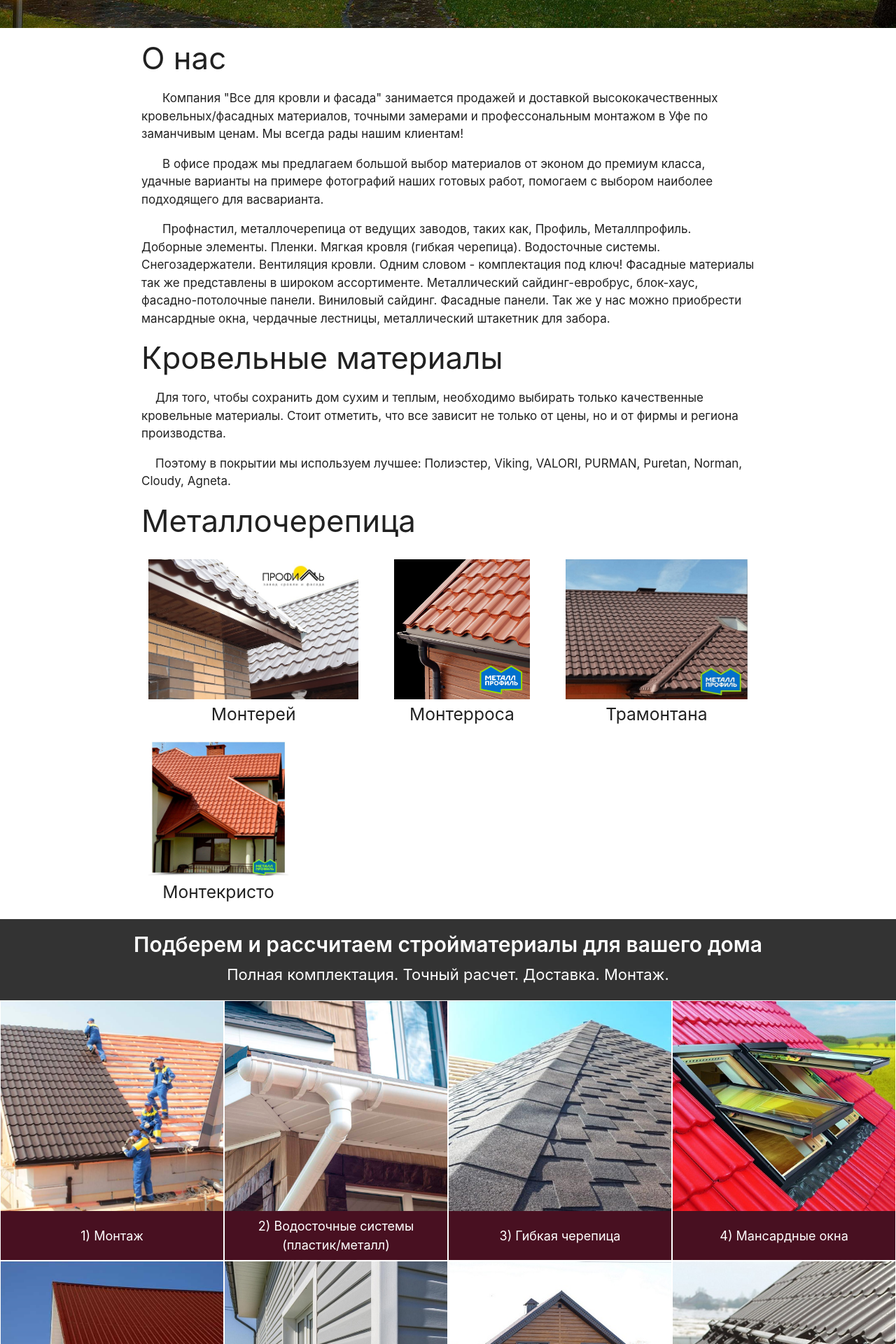
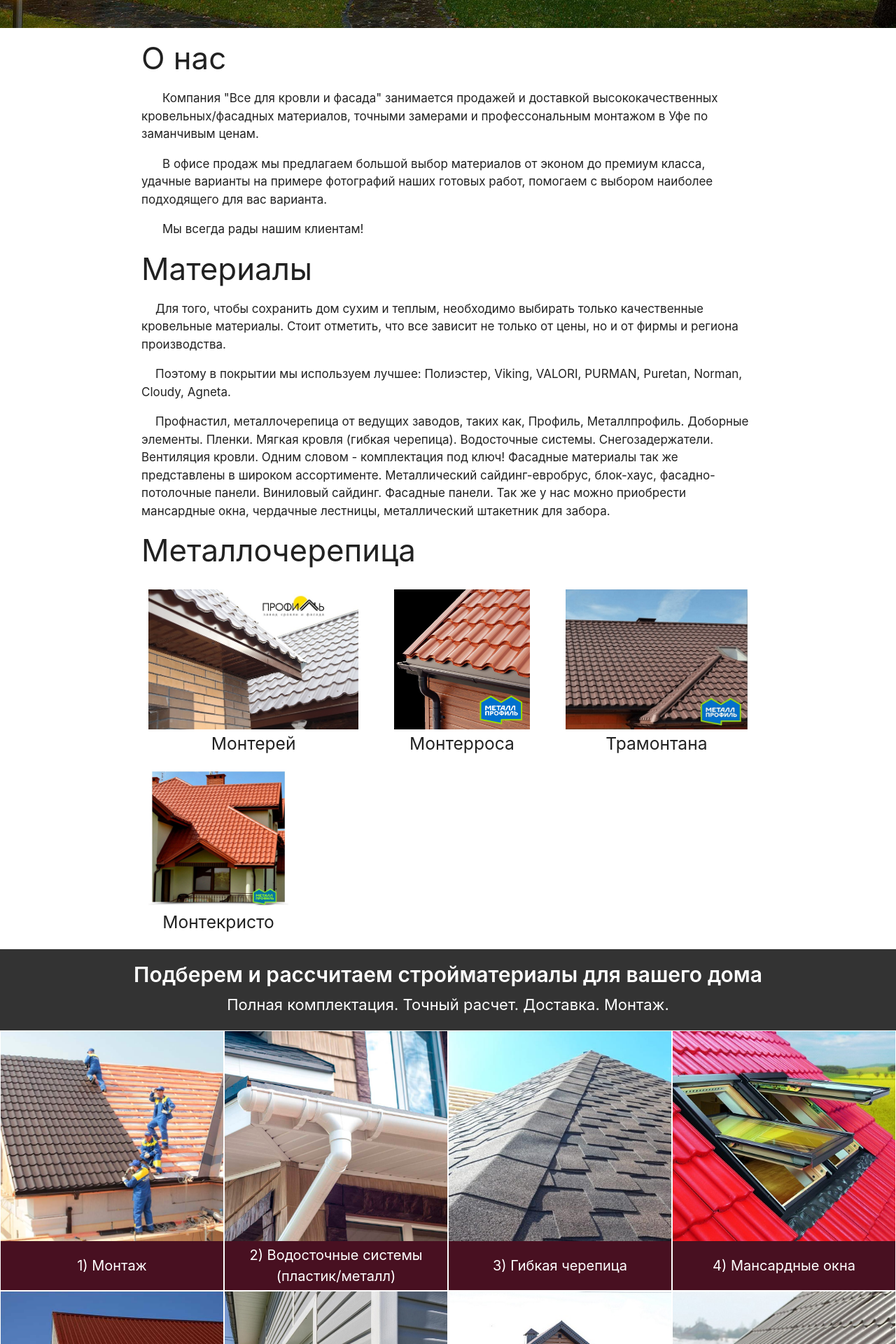
Before and after one commit to kozh-0/roofing, a React (Create React App) app: page / in a window 1280 px wide. Shown: the part 760-2680 px from the top of the page at 70% size. Built offline with nearby package versions, Linux system fonts and the light colour scheme.

Commit message:
text change in about + css improvement

```diff
--- a/src/Components/Bottom.jsx
+++ b/src/Components/Bottom.jsx
@@ -29,8 +29,10 @@ export default function Bottom() {
 
         <div className="middle_sales container">
             <img className="pulsate" style={{borderRadius: '15%'}} src={Sales} alt="sale" />
-            <p>При покупке металлочерепицы скидка на водосточные системы 10-15% <br />
-            Скидка зависит от материала и его количества</p>
+            <div>
+                <p>При покупке металлочерепицы скидка на водосточные системы 10-15%</p>
+                <p>Скидка зависит от материала и его количества.</p>
+            </div>
         </div>
     </section>
 
--- a/src/Components/LeafletMAP.jsx
+++ b/src/Components/LeafletMAP.jsx
@@ -12,7 +12,7 @@ export default function LeafletMAP() {
         />
         <Marker style={{width: '40px'}} position={position}>
             <Popup >
-                <h6>Мы здесь :)<br />Приходите за покупками!<br />Индустриальное ш. 44/1</h6>
+                <h6>Мы здесь - приходите :)<br />Индустриальное ш. 44/1</h6>
             </Popup>
         </Marker>
         </MapContainer>
--- a/src/Components/Middle.jsx
+++ b/src/Components/Middle.jsx
@@ -8,11 +8,12 @@ export default function Middle() {
         <div>
             <h3>О нас</h3>
             <div style={{textIndent: '30px'}}>
-                <p>Компания "Все для кровли и фасада" занимается продажей и доставкой высококачественных кровельных/фасадных материалов, точными замерами и профессональным монтажом в Уфе по заманчивым ценам. Мы всегда рады нашим клиентам!</p>
+                <p>Компания "Все для кровли и фасада" занимается продажей и доставкой высококачественных кровельных/фасадных материалов, точными замерами и профессональным монтажом в Уфе по заманчивым ценам.</p>
 
-                <p>В офисе продаж мы предлагаем большой выбор материалов от эконом до премиум класса, удачные варианты на примере фотографий наших готовых работ, помогаем с выбором наиболее подходящего для васварианта.</p>
+                <p>В офисе продаж мы предлагаем большой выбор материалов от эконом до премиум класса, удачные варианты на примере фотографий наших готовых работ, помогаем с выбором наиболее подходящего для вас варианта.</p>
 
-                <p>Профнастил, металлочерепица от ведущих заводов, таких как, Профиль, Металлпрофиль. Доборные элементы. Пленки. Мягкая кровля (гибкая черепица). Водосточные системы. Снегозадержатели. Вентиляция кровли. Одним словом - комплектация под ключ! Фасадные материалы так же представлены в широком ассортименте. Металлический сайдинг-евробрус, блок-хаус, фасадно-потолочные панели.  Виниловый сайдинг. Фасадные панели. Так же у нас можно приобрести мансардные окна, чердачные лестницы, металлический штакетник для забора.</p>
+
+                <p>Мы всегда рады нашим клиентам!</p>
 
 
 
@@ -20,10 +21,12 @@ export default function Middle() {
         </div>
 
         <div className="middle_roofing_materials">
-            <h3>Кровельные материалы</h3>
+            <h3>Материалы</h3>
             <p>Для того, чтобы сохранить дом сухим и теплым, необходимо выбирать только качественные кровельные материалы.
             Стоит отметить, что все зависит не только от цены, но и от фирмы и региона производства.</p>
             <p>Поэтому в покрытии мы используем лучшее: Полиэстер, Viking, VALORI, PURMAN, Puretan, Norman, Cloudy, Agneta.</p>
+
+            <p>Профнастил, металлочерепица от ведущих заводов, таких как, Профиль, Металлпрофиль. Доборные элементы. Пленки. Мягкая кровля (гибкая черепица). Водосточные системы. Снегозадержатели. Вентиляция кровли. Одним словом - комплектация под ключ! Фасадные материалы так же представлены в широком ассортименте. Металлический сайдинг-евробрус, блок-хаус, фасадно-потолочные панели.  Виниловый сайдинг. Фасадные панели. Так же у нас можно приобрести мансардные окна, чердачные лестницы, металлический штакетник для забора.</p>
         </div>
 
         <div>
--- a/src/Components/Portfolio.jsx
+++ b/src/Components/Portfolio.jsx
@@ -12,8 +12,8 @@ export default function Portfolio() {
     const next = () => setCurrent(current >= length - 1 ? 0 : current + 1);
 
   return (
-    <section className="portfolio container">
-        <h3 style={{marginTop: '0'}}>Примеры наших работ</h3>
+    <section className="portfolio">
+        <h3 className='container' style={{padding: '20px 0'}}>Примеры наших работ</h3>
             <div className='portfolio_doposle'>
                 <div>
                     <img src={doImg} alt="portfolioIMG" />
@@ -25,7 +25,7 @@ export default function Portfolio() {
                 </div>
             </div>
 
-            <div className="portfolio_slider">
+            <div className="portfolio_slider container">
                     <div className="portfolio_slider_inner">
                         <div
                             className="portfolio_slider_inner_item"
--- a/src/index.scss
+++ b/src/index.scss
@@ -159,15 +159,13 @@ header {
           margin: 0;
           padding: 10px 5px;
           color: white;
-          font-size: 18px;
+          font-size: 20px;
           background: rgb(72, 16, 33);
         }
       }
     }
 
     .middle_services_title {
-      // background: orange;
-
       background: #333;
       color: white;
       text-align: center;
@@ -190,7 +188,13 @@ header {
     @extend %flex_center;
     justify-content: space-evenly;
     img { width: 250px }
-    p { margin-left: 3% }
+    div {
+      margin-left: 3%;
+      p {
+        text-indent: 20px;
+      }
+
+    }
   }
 }
 
@@ -198,6 +202,9 @@ header {
 // Портфолио ===========================================================
 
 .portfolio {
+  border-top: 3px solid orange;
+  border-bottom: 3px solid orange;
+
   &_doposle {
     @extend %flex_center;
     div:first-child { border-right: 1px solid white }
@@ -212,7 +219,7 @@ header {
   }
 
   &_slider {
-    margin: 20px 0 10px;
+    margin-top: 20px;
 
     &_inner {
       @extend %flex_center;
@@ -226,10 +233,13 @@ header {
 
     &_controls {
       @extend %flex_center;
-      span {color:rgb(167, 167, 167)}
+      h3 { font-weight: 700 }
+      span { color:rgb(167, 167, 167) }
+
       div {
         user-select: none;
         display: flex;
+        align-items: baseline;
 
         h3 {
           font-size: 2.92rem !important;
@@ -301,6 +311,7 @@ footer {
       display: flex;
       flex-direction: column;
       p {
+        text-align: center;
         border-top: 2px solid orange;
         margin: 5px 0 0 0;
         font-size: 20px;
```
